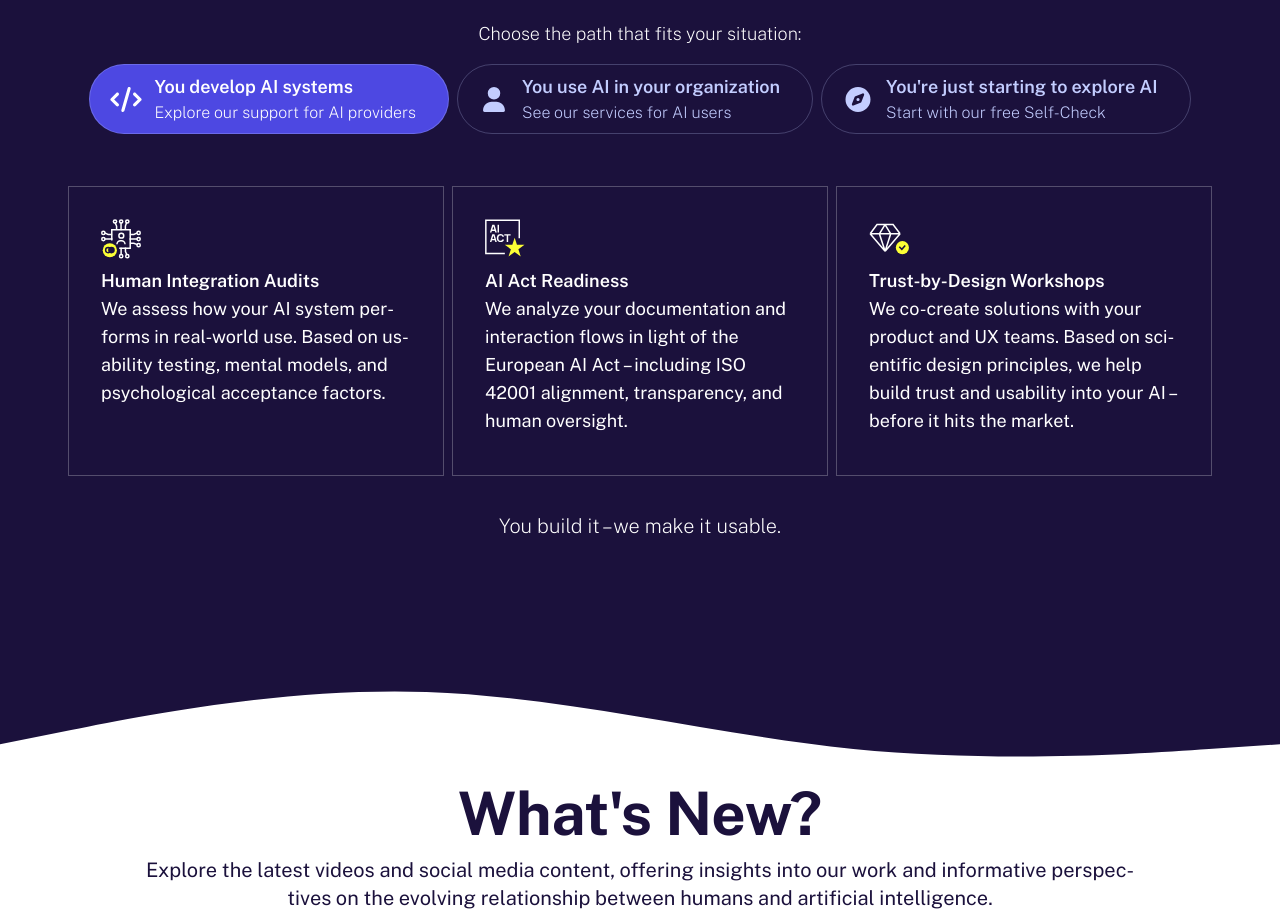
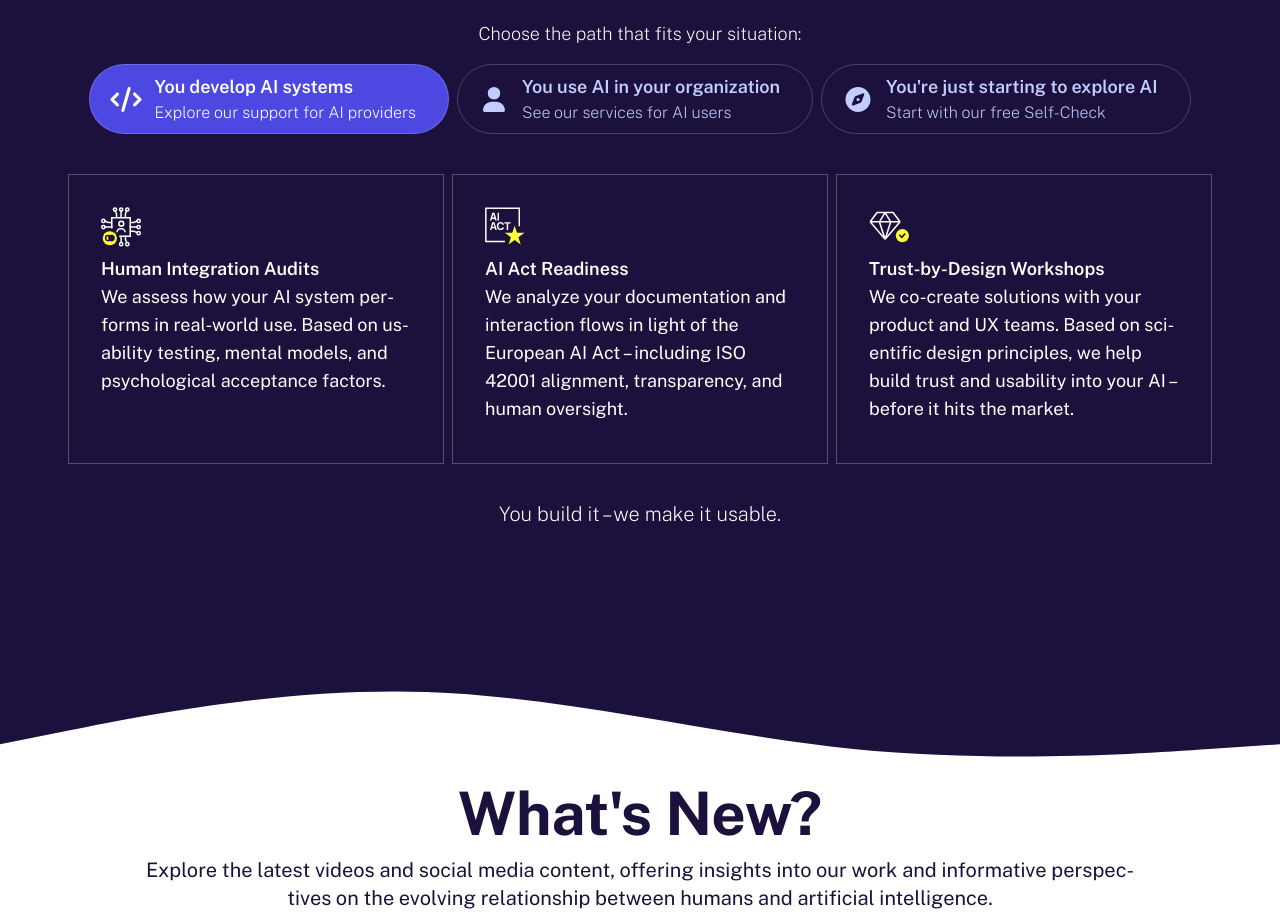
Before and after one commit to humaide/website, a React (Vite) app: page /#/ in a window 1280 px wide. Shown: the part 3380-4298 px from the top of the page. Built offline with nearby package versions, Linux system fonts and the light colour scheme.

Commit message:
reduced spacing for solution content

```diff
--- a/src/components/SolutionsSection.jsx
+++ b/src/components/SolutionsSection.jsx
@@ -37,7 +37,7 @@ function SolutionsSection() {
                 </button>
               </div>
 
-              <div className="w-full mt-4 h-20 text-white py-4">
+              <div className="w-full mt-1 h-20 text-white py-4">
 
               {activeTarget === 0 ? (
                 <div>
```
